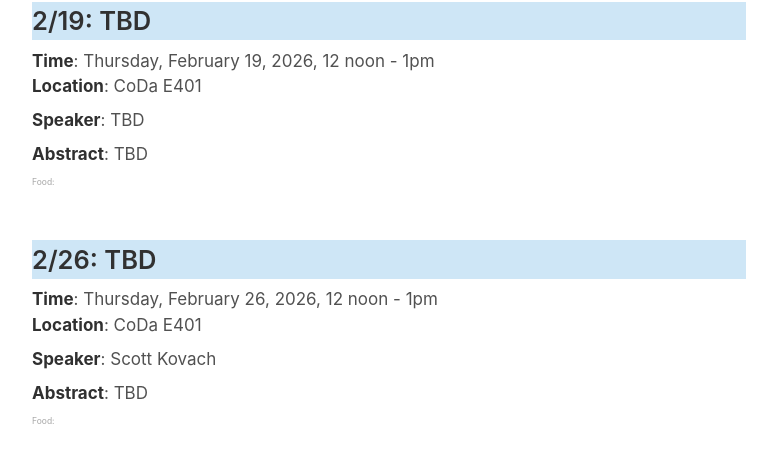
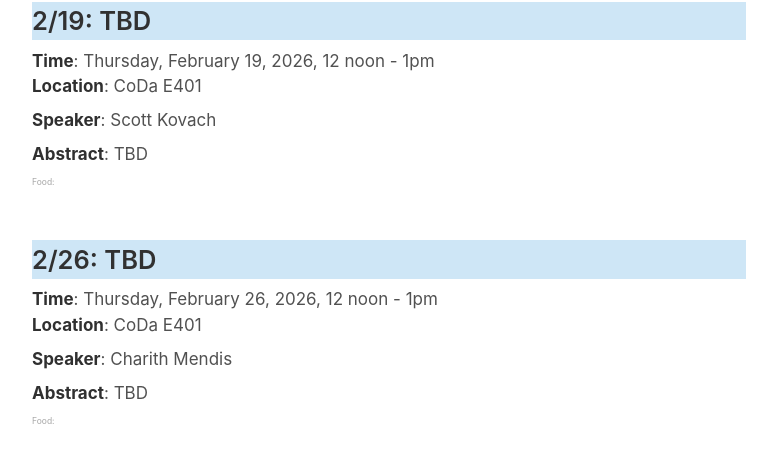
Before and after one commit to software-research-lunch/software-research-lunch.github.io, a Jekyll site: the page built from index.html, in a window 1280 px wide and 900 px high, scrolled down 3381 px. Shown: the part 150-605 px from the top of the window, without its empty margins (251-1028 px from the left). Built offline with Jekyll 4.4.1, drawn with Linux system fonts in a browser that asks for light colours.

Commit message:
_data: add charith

```diff
--- a/_data/schedule.yml
+++ b/_data/schedule.yml
@@ -90,12 +90,12 @@ In this work, we formalize the LLM verification problem as computing the total p
     - date: "2026-2-19"
       abstract: "TBD"
       title: "TBD"
-      speaker: "TBD"
+      speaker: "Scott Kovach"
       bio: "TBD"
     - date: "2026-2-26"
       abstract: "TBD"
       title: "TBD"
-      speaker: "Scott Kovach"
+      speaker: "Charith Mendis"
       bio: "TBD"
     - date: "2026-3-5"
       abstract: "TBD"
```
